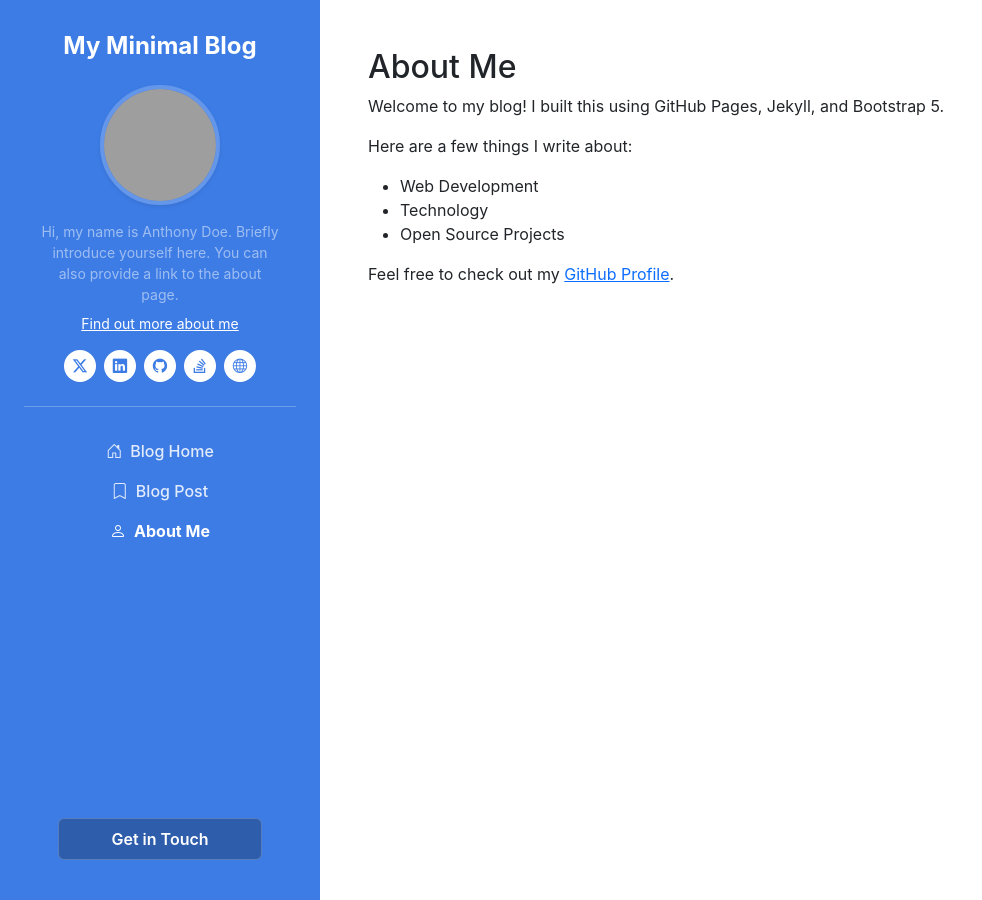
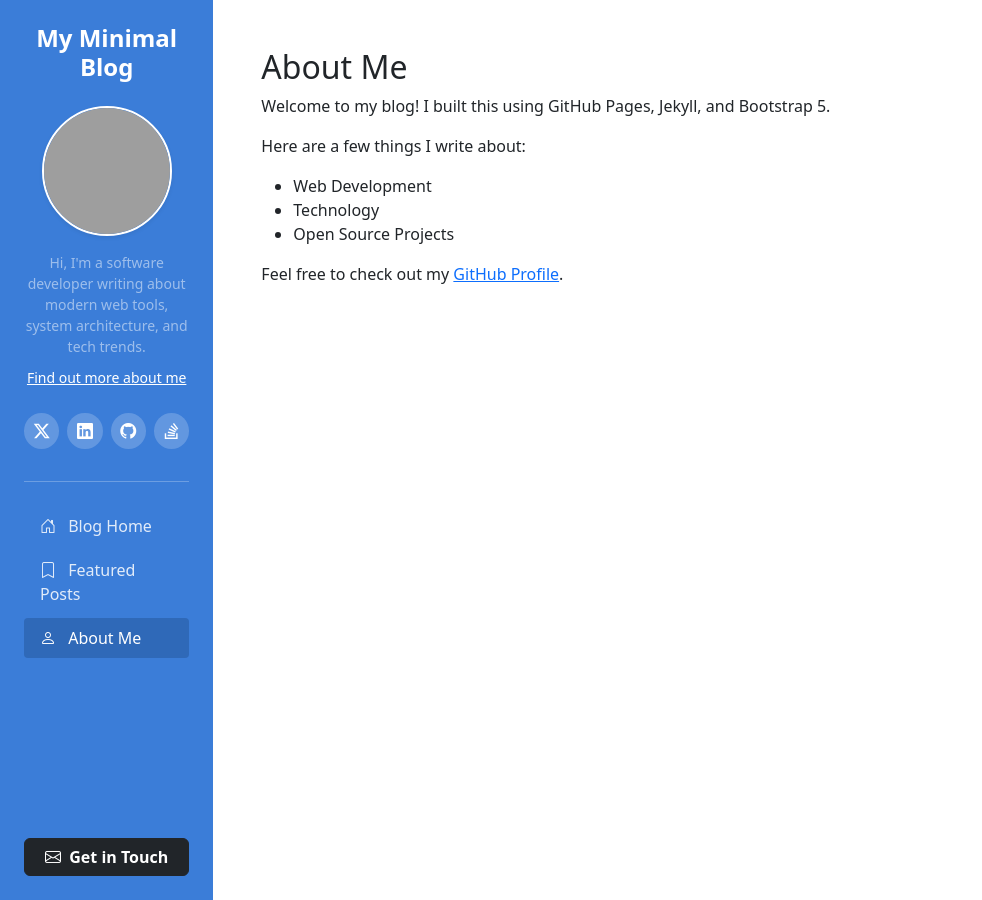
Before and after one commit to RHatDev/rhatdev.github.io, a Jekyll site: the page built from about.md, in a window 1280 px wide. Shown: the whole page, without its empty margins (0-982 px from the left). Built offline with Jekyll 4.4.1, drawn with Linux system fonts in a browser that asks for light colours; grey boxes are pictures that could not be loaded.

Commit message:
fix error in default

```diff
--- a/_layouts/default.html
+++ b/_layouts/default.html
@@ -5,136 +5,109 @@
     <meta name="viewport" content="width=device-width, initial-scale=1.0">
     <title>{{ page.title | default: site.title }}</title>
 
-    <!-- Bootstrap 5 CSS -->
+    <!-- Bootstrap 5 & Bootstrap Icons -->
     <link href="https://cdn.jsdelivr.net/npm/bootstrap@5.3.3/dist/css/bootstrap.min.css" rel="stylesheet">
-    <!-- Bootstrap Icons -->
-    <link href="https://cdn.jsdelivr.net/npm/bootstrap-icons@1.11.3/font/bootstrap-icons.min.css" rel="stylesheet">
+    <link rel="stylesheet" href="https://cdn.jsdelivr.net/npm/bootstrap-icons@1.11.3/font/bootstrap-icons.min.css">
 
     <style>
         :root {
-            --theme-blue: #3d7ce5;
-            --theme-blue-dark: #295ec0;
+            --sidebar-blue: #3b7dd8;
+            --sidebar-dark: #2f69b8;
         }
-
-        body {
-            background-color: #ffffff;
-            font-family: -apple-system, BlinkMacSystemFont, "Segoe UI", Roboto, "Helvetica Neue", Arial, sans-serif;
+        .sidebar {
+            background-color: var(--sidebar-blue);
         }
-
-        /* Sidebar Styling */
-        .sidebar {
-            background-color: var(--theme-blue);
+        .profile-img {
+            width: 130px;
+            height: 130px;
+            object-fit: cover;
         }
-
-        .profile-img {
-            width: 120px;
-            height: 120px;
-            object-fit: cover;
-            border: 4px solid rgba(255, 255, 255, 0.2);
-        }
-
         .social-btn {
-            width: 32px;
-            height: 32px;
-            border-radius: 50%;
-            background-color: #ffffff;
-            color: var(--theme-blue);
+            width: 36px;
+            height: 36px;
+            background: rgba(255, 255, 255, 0.2);
             display: inline-flex;
             align-items: center;
             justify-content: center;
-            font-size: 0.9rem;
+            border-radius: 50%;
+            color: #fff;
             text-decoration: none;
-            transition: transform 0.2s;
+            transition: background 0.2s;
         }
         .social-btn:hover {
-            transform: translateY(-2px);
-            color: var(--theme-blue-dark);
+            background: #fff;
+            color: var(--sidebar-blue);
         }
-
-        .sidebar-nav .nav-link {
+        .sidebar .nav-link {
             color: rgba(255, 255, 255, 0.85);
             font-weight: 500;
-            padding: 0.5rem 0;
-            display: flex;
-            align-items: center;
-            justify-content: center;
-            gap: 0.5rem;
+            padding: 0.5rem 1rem;
+            border-radius: 4px;
         }
-        .sidebar-nav .nav-link:hover,
-        .sidebar-nav .nav-link.active {
-            color: #ffffff;
-        }
-
-        .btn-touch {
-            background-color: rgba(0, 0, 0, 0.25);
-            color: #ffffff;
-            border: 1px solid rgba(255, 255, 255, 0.2);
-            font-weight: 600;
-            border-radius: 6px;
-        }
-        .btn-touch:hover {
-            background-color: rgba(0, 0, 0, 0.35);
-            color: #ffffff;
+        .sidebar .nav-link:hover, .sidebar .nav-link.active {
+            color: #fff;
+            background-color: var(--sidebar-dark);
         }
     </style>
 </head>
-<body>
-    <div class="container-fluid">
-        <div class="row min-vh-100">
-            <!-- Sidebar -->
-            <aside class="col-12 col-md-4 col-xl-3 sidebar text-white text-center p-4 d-flex flex-column justify-content-between">
-                <div>
-                    <!-- Site / Author Name -->
-                    <h2 class="fs-4 fw-bold mt-2 mb-4">
+<body class="bg-white">
+
+<div class="container-fluid p-0">
+    <div class="row g-0 min-vh-100">
+
+        <!-- Left Sidebar -->
+        <aside class="col-lg-3 col-xl-2 sidebar text-white p-4 d-flex flex-column text-center">
+            <h2 class="h4 fw-bold mb-4">
                 <a href="{{ '/' | relative_url }}" class="text-white text-decoration-none">{{ site.title }}</a>
             </h2>
 
-                    <!-- Avatar -->
-                    <img src="https://images.unsplash.com/photo-1535713875002-d1d0cf377fde?auto=format&fit=crop&w=240&q=80"
-                         alt="Author avatar"
-                         class="profile-img rounded-circle mb-3 shadow-sm">
+            <!-- Avatar & Bio -->
+            <div class="mb-4">
+                <img src="https://images.unsplash.com/photo-1534528741775-53994a69daeb?w=300&auto=format&fit=crop&q=80"
+                     alt="Profile"
+                     class="rounded-circle profile-img mb-3 shadow-sm border border-2 border-white">
+                <p class="small text-white-50 mb-2">
+                    Hi, I'm a software developer writing about modern web tools, system architecture, and tech trends.
+                </p>
+                <a href="{{ '/about.html' | relative_url }}" class="small text-white text-decoration-underline">Find out more about me</a>
+            </div>
 
-                    <!-- Short Bio -->
-                    <p class="small text-white-50 px-3 mb-2">
-                        Hi, my name is Anthony Doe. Briefly introduce yourself here. You can also provide a link to the about page.
-                    </p>
-                    <a href="{{ '/about.html' | relative_url }}" class="small text-white text-decoration-underline d-block mb-3">Find out more about me</a>
-
-                    <!-- Social Icons -->
+            <!-- Social Links -->
             <div class="d-flex justify-content-center gap-2 mb-4">
                 <a href="#" class="social-btn"><i class="bi bi-twitter-x"></i></a>
                 <a href="#" class="social-btn"><i class="bi bi-linkedin"></i></a>
                 <a href="#" class="social-btn"><i class="bi bi-github"></i></a>
                 <a href="#" class="social-btn"><i class="bi bi-stack-overflow"></i></a>
-                        <a href="#" class="social-btn"><i class="bi bi-globe"></i></a>
             </div>
 
-                    <hr class="border-white-50 mb-4 opacity-25">
+            <hr class="border-white-50 my-2">
 
             <!-- Navigation Links -->
-                    <nav class="sidebar-nav nav flex-column mb-4">
-                        <a class="nav-link {% if page.url == '/' %}active fw-bold{% endif %}" href="{{ '/' | relative_url }}">
-                            <i class="bi bi-house-door"></i> Blog Home
+            <nav class="nav flex-column gap-1 text-start my-3">
+                <a class="nav-link {% if page.url == '/' %}active{% endif %}" href="{{ '/' | relative_url }}">
+                    <i class="bi bi-house-door me-2"></i> Blog Home
                 </a>
-                        <a class="nav-link" href="{{ '/' | relative_url }}">
-                            <i class="bi bi-bookmark"></i> Blog Post
+                <a class="nav-link" href="#">
+                    <i class="bi bi-bookmark me-2"></i> Featured Posts
                 </a>
-                        <a class="nav-link {% if page.url == '/about.html' %}active fw-bold{% endif %}" href="{{ '/about.html' | relative_url }}">
-                            <i class="bi bi-person"></i> About Me
+                <a class="nav-link {% if page.url == '/about.html' %}active{% endif %}" href="{{ '/about.html' | relative_url }}">
+                    <i class="bi bi-person me-2"></i> About Me
                 </a>
             </nav>
-                </div>
 
-                <!-- CTA Button -->
-                <div class="pb-3">
-                    <a href="mailto:you@example.com" class="btn btn-touch w-75 py-2">Get in Touch</a>
+            <!-- Call to Action -->
+            <div class="mt-auto pt-3">
+                <a href="mailto:you@example.com" class="btn btn-dark w-100 fw-semibold">
+                    <i class="bi bi-envelope me-1"></i> Get in Touch
+                </a>
             </div>
         </aside>
 
-            <!-- Main Content -->
-            <main class="col-12 col-md-8 col-xl-9 p-4 p-md-5">
+        <!-- Right Main Content Area -->
+        <main class="col-lg-9 col-xl-10 p-4 p-md-5">
             {{ content }}
         </main>
+
     </div>
 </div>
 
```
Lines whose indentation alone changed are shown as unchanged.
